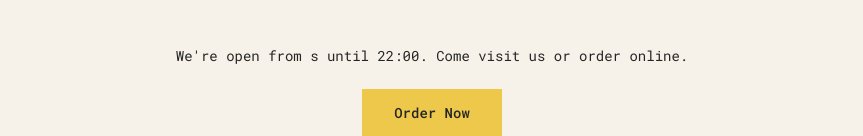
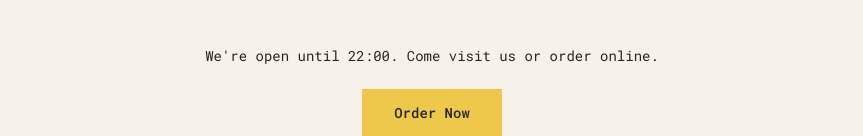
Before and after one commit to kylexpowis/react-pizza-menu, a React (Create React App) app: page / in a window 1280 px wide. Shown: the part 790-926 px from the top of the page, without its empty margins (208-1071 px from the left). Built offline with nearby package versions, Linux system fonts and the light colour scheme.

Commit message:
fix footer text

```diff
--- a/src/index.js
+++ b/src/index.js
@@ -145,10 +145,7 @@ function Footer() {
 function Order({ closeHour, openHour }) {
   return (
     <div className="order">
-      <p>
-        We're open from {openHour}s until {closeHour}:00. Come visit us or order
-        online.{" "}
-      </p>
+      <p>We're open until {closeHour}:00. Come visit us or order online. </p>
       <button className="btn">Order Now</button>
     </div>
   );
```
